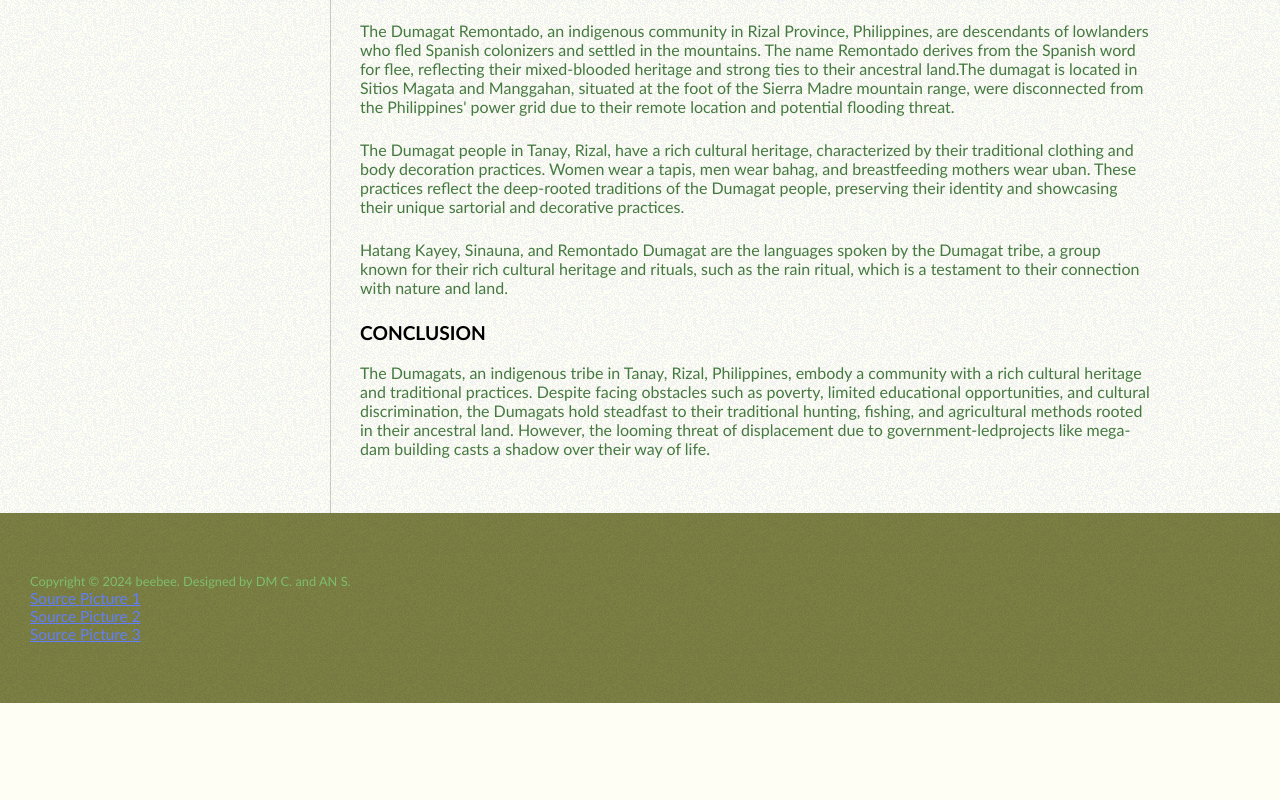
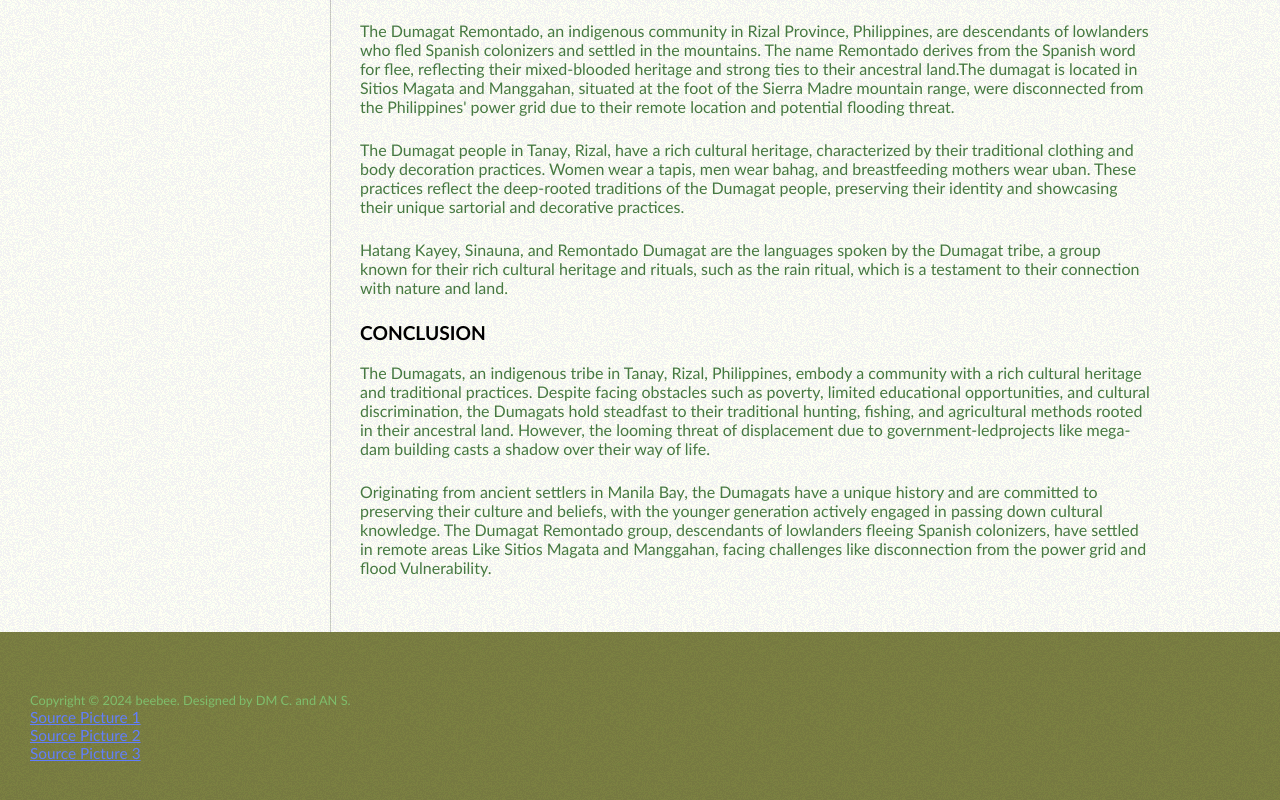
Before and after one commit to Saikou12738/Chapter4, a plain HTML site: page index.html in a window 1280 px wide. Shown: the part 557-1357 px from the top of the page. Before the commit the page ends 1260 px from the top, so only its background shows below. Drawn offline with Linux system fonts and the light colour scheme.

Commit message:
Add files via upload

```diff
--- a/index.html
+++ b/index.html
@@ -49,6 +49,7 @@
       <p>Hatang Kayey, Sinauna, and Remontado Dumagat are the languages spoken by the Dumagat tribe, a group known for their rich cultural heritage and rituals, such as the rain ritual, which is a testament to their connection with nature and land.</p>
       <h2>Conclusion</h2>
       <p>The Dumagats, an indigenous tribe in Tanay, Rizal, Philippines, embody a community with a rich cultural heritage and traditional practices. Despite facing obstacles such as poverty, limited educational opportunities, and cultural discrimination, the Dumagats hold steadfast to their traditional hunting, fishing, and agricultural methods rooted in their ancestral land. However, the looming threat of displacement due to government-ledprojects like mega-dam building casts a shadow over their way of life.</p>
+      <p>Originating from ancient settlers in Manila Bay, the Dumagats have a unique history and are committed to preserving their culture and beliefs, with the younger generation actively  engaged in passing down cultural knowledge. The Dumagat Remontado group, descendants of lowlanders fleeing Spanish colonizers, have settled in remote areas Like Sitios Magata and Manggahan, facing challenges like disconnection from the power grid and flood Vulnerability.</p>
     </div>
     <div id="example">
     </div>
```
